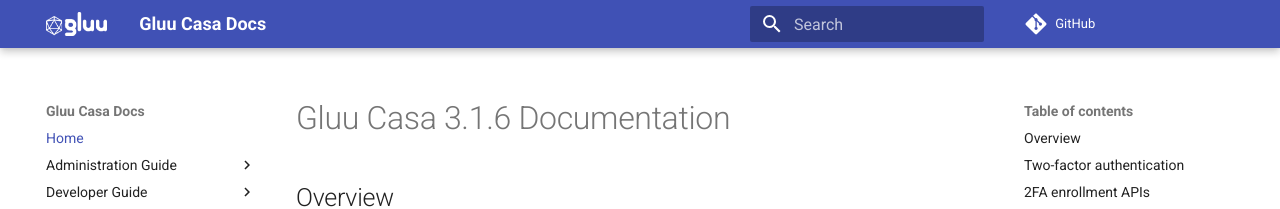
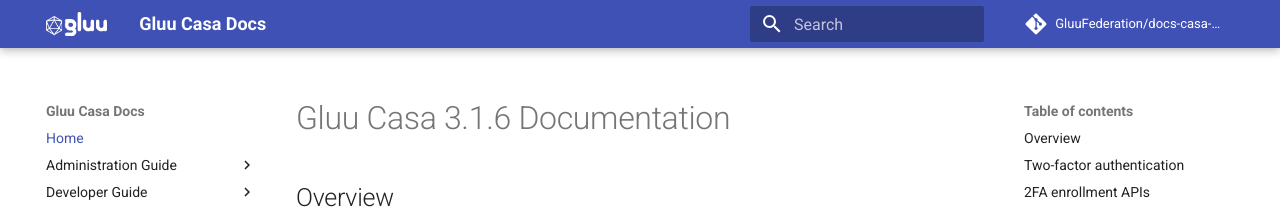
Before and after one commit to shmorri/docs-casa-prod, an MkDocs documentation site: the page built from docs/source/index.md, in a window 1280 px wide. Shown: the top 209 px of the page. Built offline with MkDocs 1.6.1 and Material for MkDocs 9.7.7, drawn with Linux system fonts in a browser that asks for light colours; comment, search, counter and statistics services are not loaded.

Commit message:
Fixing formatting

```diff
--- a/docs/mkdocs.yml
+++ b/docs/mkdocs.yml
@@ -3,6 +3,7 @@ site_description: Documentation for Gluu Casa
 site_favicon: 'favicon.ico'
 copyright: Copyright &copy; 2019, Gluu, Inc.
 docs_dir: source
+repo_name: GluuFederation/docs-casa-prod
 repo_url: https://github.com/GluuFederation/docs-casa-prod/blob/3.1.6/docs
 theme:
     name: material
```
